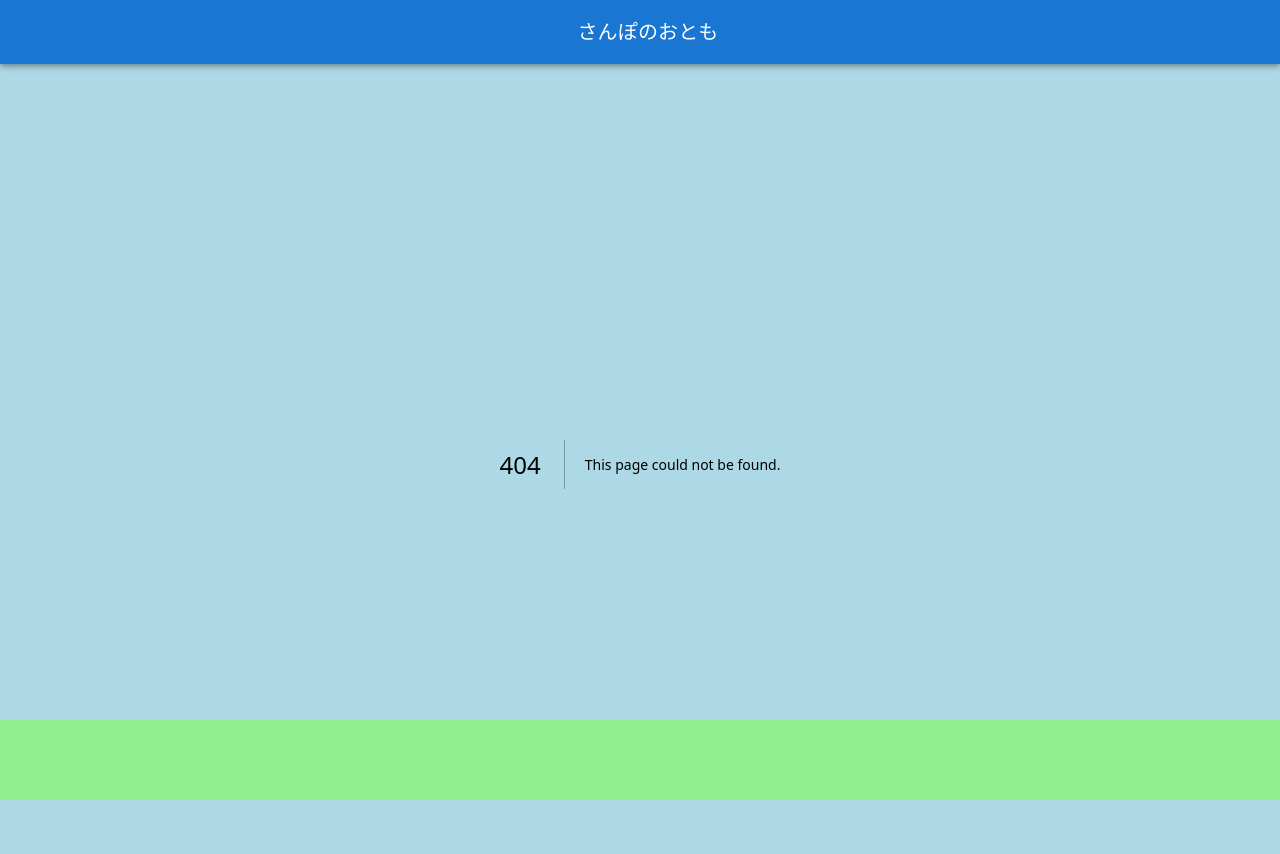
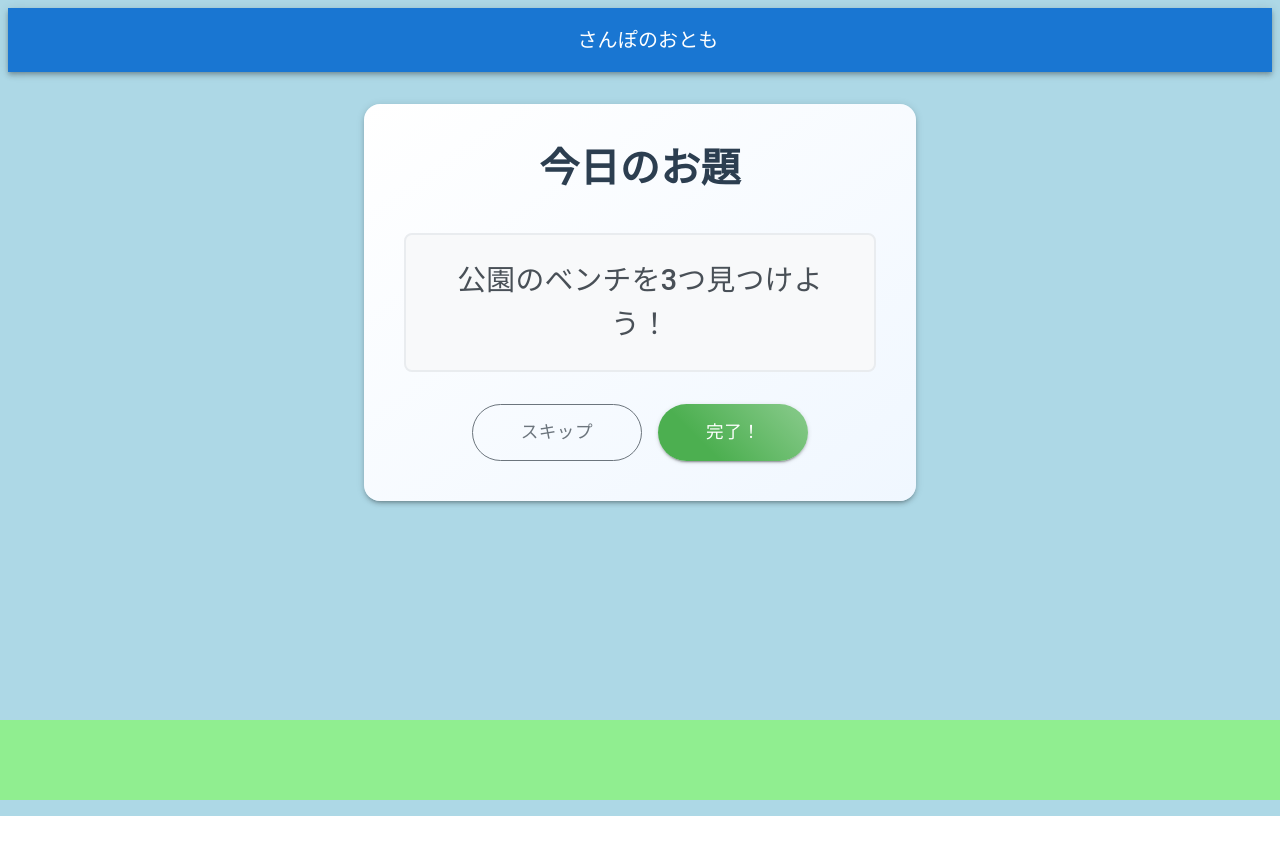
Before and after one commit to ShotaKusakari/sanpo-no-otomo, a Next.js app in the folder sanpo-topic-generator/: page /topic_generation/topic_display in a window 1280 px wide. Before the commit this address had no page. Shown: the top 854 px of the page. After the commit the page ends 816 px from the top, so only its background shows below. Built offline with nearby package versions, Linux system fonts and the light colour scheme; some icons are missing.

Commit message:
トピック生成画面作成完了

```diff
--- /dev/null
+++ b/sanpo-topic-generator/src/app/topic_generation/topic_display/page.tsx
@@ -0,0 +1,113 @@
+"use client";
+import { Box, Button, Container, Paper, Typography } from "@mui/material";
+import { useRouter } from "next/navigation";
+
+export default function TopicDisplayPage() {
+  const router = useRouter();
+
+  return (
+    <Container maxWidth="sm" sx={{ mt: 4 }}>
+      <Paper
+        elevation={3}
+        sx={{
+          p: { xs: 3, sm: 4, md: 5 },
+          borderRadius: 4,
+          background: 'linear-gradient(145deg, #ffffff 0%, #f0f7ff 100%)',
+        }}
+      >
+        <Typography
+          variant="h4"
+          component="h1"
+          gutterBottom
+          sx={{
+            color: '#2c3e50',
+            fontWeight: 'bold',
+            textAlign: 'center',
+            mb: { xs: 3, sm: 4, md: 5 },
+            fontSize: {
+              xs: '1.5rem',
+              sm: '2rem',
+              md: '2.5rem'
+            }
+          }}
+        >
+          今日のお題
+        </Typography>
+
+        <Box sx={{
+          my: 4,
+          p: 3,
+          borderRadius: 2,
+          backgroundColor: '#f8f9fa',
+          border: '2px solid #e9ecef'
+        }}>
+          <Typography
+            sx={{
+              textAlign: 'center',
+              fontSize: {
+                xs: '1.2rem',
+                sm: '1.5rem',
+                md: '1.8rem'
+              },
+              fontWeight: 'medium',
+              color: '#495057'
+            }}
+          >
+            公園のベンチを3つ見つけよう！
+          </Typography>
+        </Box>
+
+        <Box sx={{
+          display: 'flex',
+          gap: 2,
+          flexDirection: { xs: 'column', sm: 'row' },
+          justifyContent: 'center',
+          mt: 4
+        }}>
+          <Button
+            variant="outlined"
+            sx={{
+              borderRadius: 8,
+              px: { xs: 4, sm: 6 },
+              py: { xs: 1, sm: 1.5 },
+              fontSize: {
+                xs: '0.9rem',
+                sm: '1rem',
+                md: '1.1rem'
+              },
+              color: '#6c757d',
+              borderColor: '#6c757d',
+              '&:hover': {
+                borderColor: '#495057',
+                color: '#495057',
+              }
+            }}
+            onClick={() => router.push('/topic_generation')}
+          >
+            スキップ
+          </Button>
+          <Button
+            variant="contained"
+            sx={{
+              borderRadius: 8,
+              px: { xs: 4, sm: 6 },
+              py: { xs: 1, sm: 1.5 },
+              fontSize: {
+                xs: '0.9rem',
+                sm: '1rem',
+                md: '1.1rem'
+              },
+              background: 'linear-gradient(45deg, #4CAF50 30%, #81C784 90%)',
+              '&:hover': {
+                background: 'linear-gradient(45deg, #388E3C 30%, #66BB6A 90%)',
+              }
+            }}
+            onClick={() => router.push('/topic_generation')}
+          >
+            完了！
+          </Button>
+        </Box>
+      </Paper>
+    </Container>
+  );
+}
```
Also changed, not shown: sanpo-topic-generator/src/app/topic_generation/WeatherSelector.tsx (added, +74 -0 lines), sanpo-topic-generator/src/app/topic_generation/page.tsx (added, +76 -0 lines).
